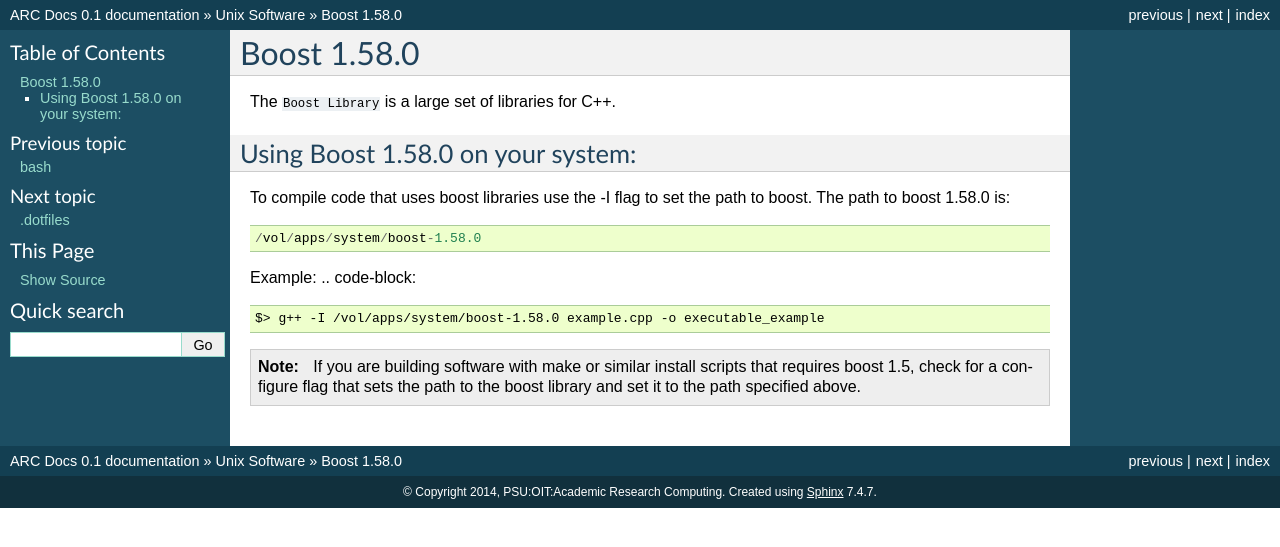
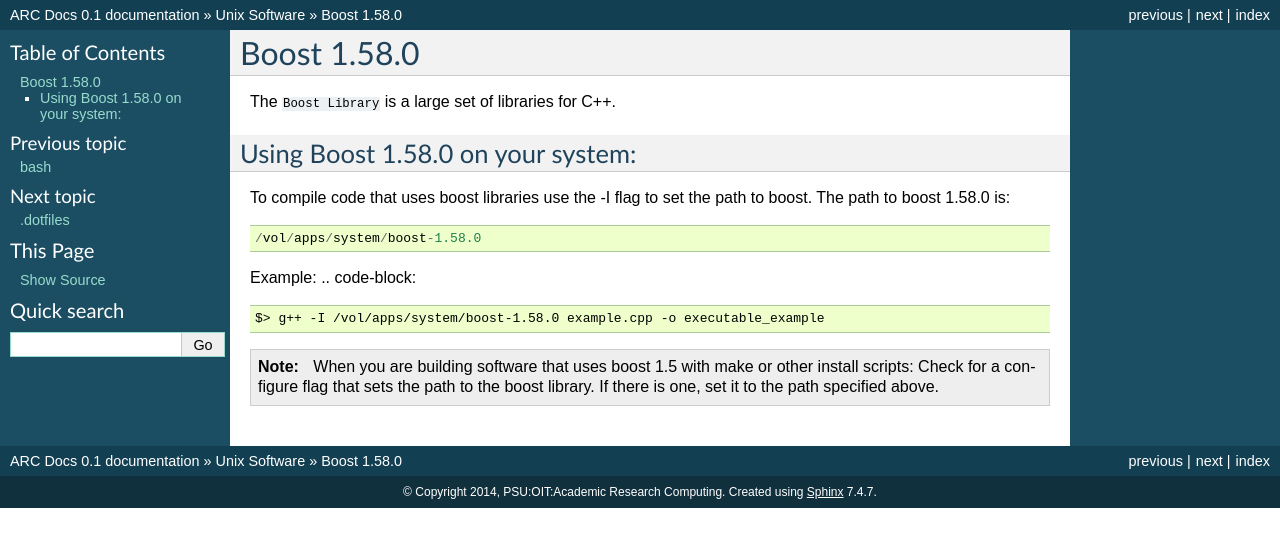
Before and after one commit to PSU-Research-Computing/psurc-docs, a Sphinx documentation site: the page built from source/unix_software/boost.rst, in a window 1280 px wide. Shown: the top 547 px of the page. Built offline with Sphinx 7.4.7, drawn with Linux system fonts in a browser that asks for light colours.

Commit message:
Paragraph refromatting in boost.rst

```diff
--- a/source/unix_software/boost.rst
+++ b/source/unix_software/boost.rst
@@ -20,4 +20,4 @@
 
     $> g++ -I /vol/apps/system/boost-1.58.0 example.cpp -o executable_example
 
-.. note::  If you are building software with make or similar install scripts that requires boost 1.5, check for a configure flag that sets the path to the boost library and set it to the path specified above.
+.. note::  When you are building software that uses boost 1.5 with make or other install scripts: Check for a configure flag that sets the path to the boost library. If there is one, set it to the path specified above.
```
